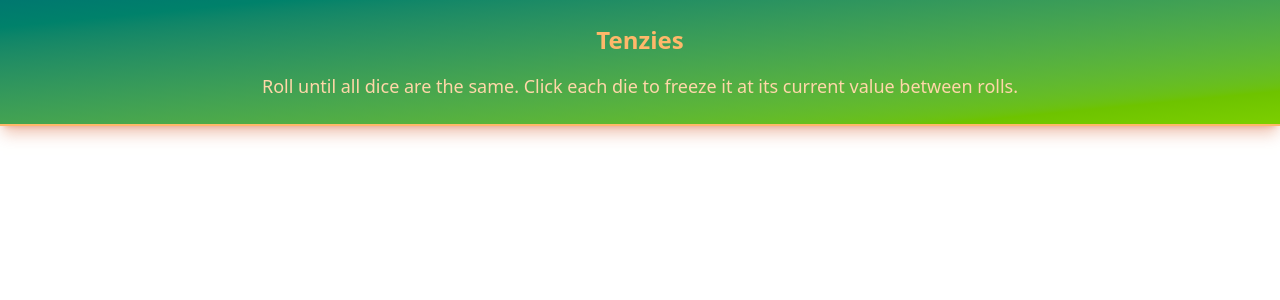
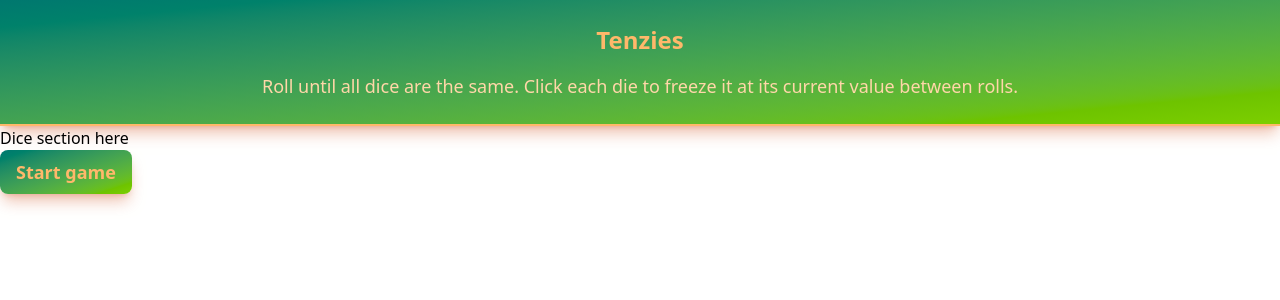
Before and after one commit to gyo82v/scrimba-tenzies-typescript, a React (Vite) app: page / in a window 1280 px wide. Shown: the top 300 px of the page. Built offline with nearby package versions, Linux system fonts and the light colour scheme.

Commit message:
feat: add button custom component

```diff
--- a/src/App.tsx
+++ b/src/App.tsx
@@ -1,4 +1,7 @@
 import Header from "./components/Header"
+import DiceSection from "./components/DiceSection"
+import Btn from "./components/Btn"
+
 
 function App() {
   const container = ``
@@ -6,6 +9,10 @@ function App() {
   return (
     <div className={container}>
       <Header />
+      <main>
+        <DiceSection />
+        <Btn>Start game</Btn>
+      </main>
     </div>
   )
 }
--- /dev/null
+++ b/src/components/Btn.tsx
@@ -0,0 +1,18 @@
+import type {JSX} from "react"
+import type { ButtonHTMLAttributes, ReactNode } from "react";
+
+type Props = {
+    children : ReactNode
+} & ButtonHTMLAttributes<HTMLButtonElement>
+
+export default function Btn({children, ...rest}:Props):JSX.Element{
+    const style = `bg-gradient-to-br from-teal-700 to-lime-500
+                   font-bold text-lg text-orange-300 px-4 py-2
+                   shadow-lg shadow-orange-700/30 rounded-lg
+                   transition-transform transition-shadow transition-colors duration-300 ease-in-out
+                   hover:scale-105 active:scale-95 hover:shadow-xl hover:from-lime-500 hover:to-teal-700
+                   hover:text-orange-400`
+    return(
+        <button {...rest} className={style}>{children}</button>
+    )
+}
--- /dev/null
+++ b/src/components/DiceSection.tsx
@@ -0,0 +1,7 @@
+import type {JSX} from "react"
+
+export default function DiceSection():JSX.Element{
+    return(
+        <h2>Dice section here</h2>
+    )
+}
```
